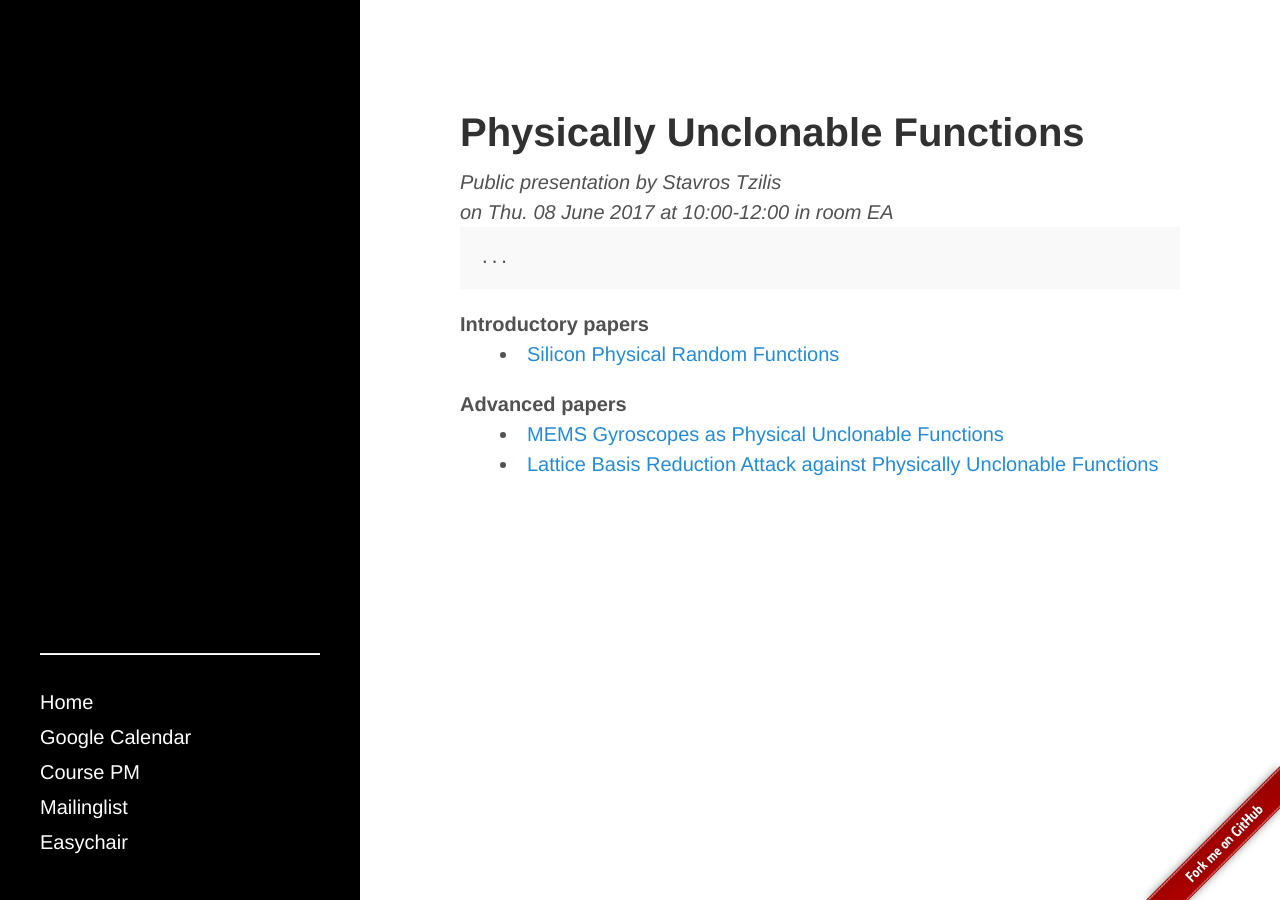
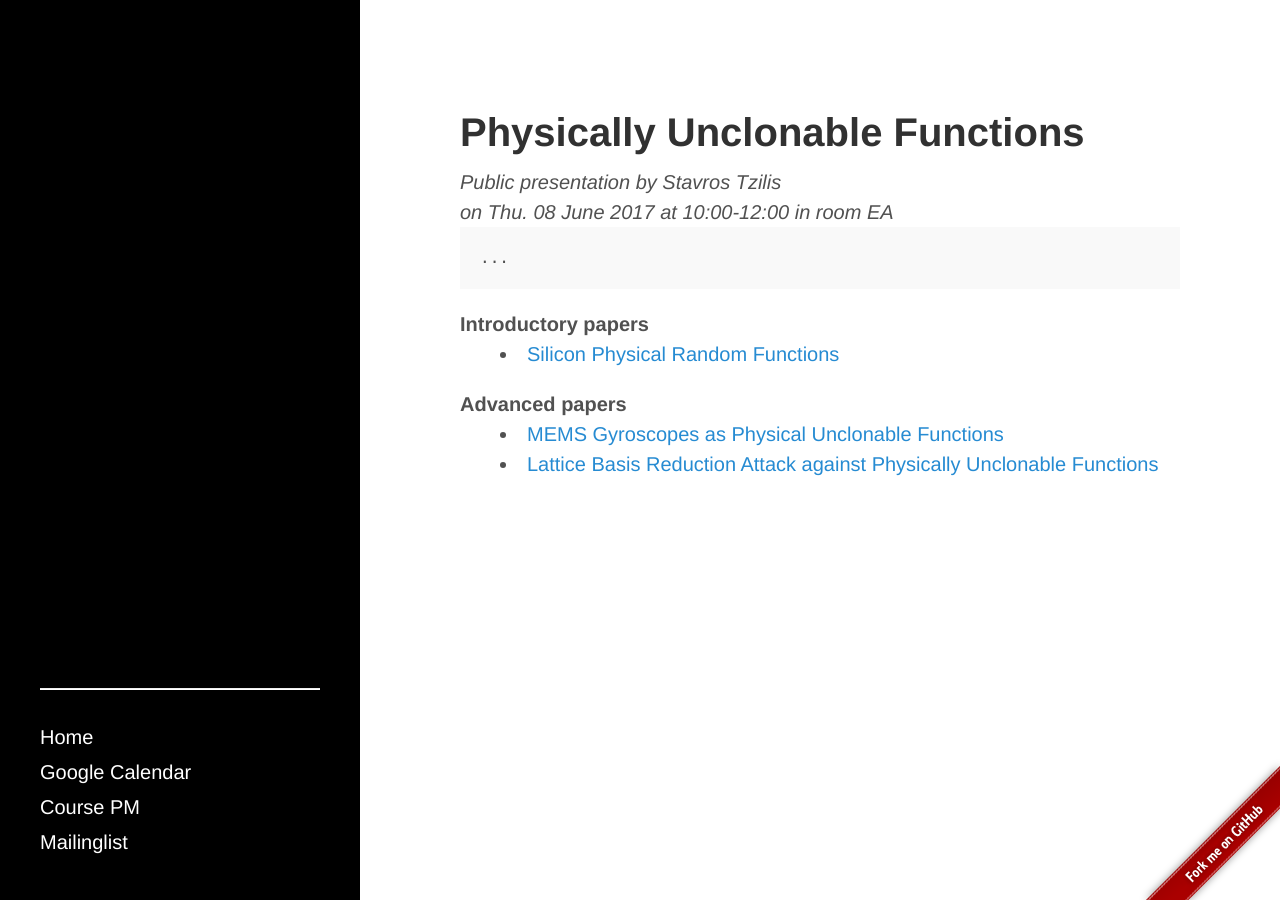
Before and after one commit to fdat085/fdat085.github.io, a Jekyll site: the page built from student-stavros.md, in a window 1280 px wide. Built offline with Jekyll 4.4.1, drawn with Linux system fonts in a browser that asks for light colours.

Commit message:
not using easychair

```diff
--- a/_includes/sidebar.html
+++ b/_includes/sidebar.html
@@ -10,7 +10,6 @@
       <a class="sidebar-nav-item{% if page.url == site.baseurl %} active{% endif %}" href="https://calendar.google.com/calendar/embed?src=uug7eb9ur7818nurkcsh6r8boc%40group.calendar.google.com&ctz=Europe/Brussels">Google Calendar</a>
       <a class="sidebar-nav-item{% if page.url == site.baseurl %} active{% endif %}" href="http://www.chalmers.se/en/research/doctoral-programmes/graduate-courses/Pages/department-graduate-courses.aspx?course=FDAT085">Course PM</a>
       <a class="sidebar-nav-item{% if page.url == site.baseurl %} active{% endif %}" href="https://groups.google.com/d/forum/fdat085-2017">Mailinglist</a>
-      <a class="sidebar-nav-item{% if page.url == site.baseurl %} active{% endif %}" href="notyet">Easychair</a>
     </nav>
 
   </div>
```
